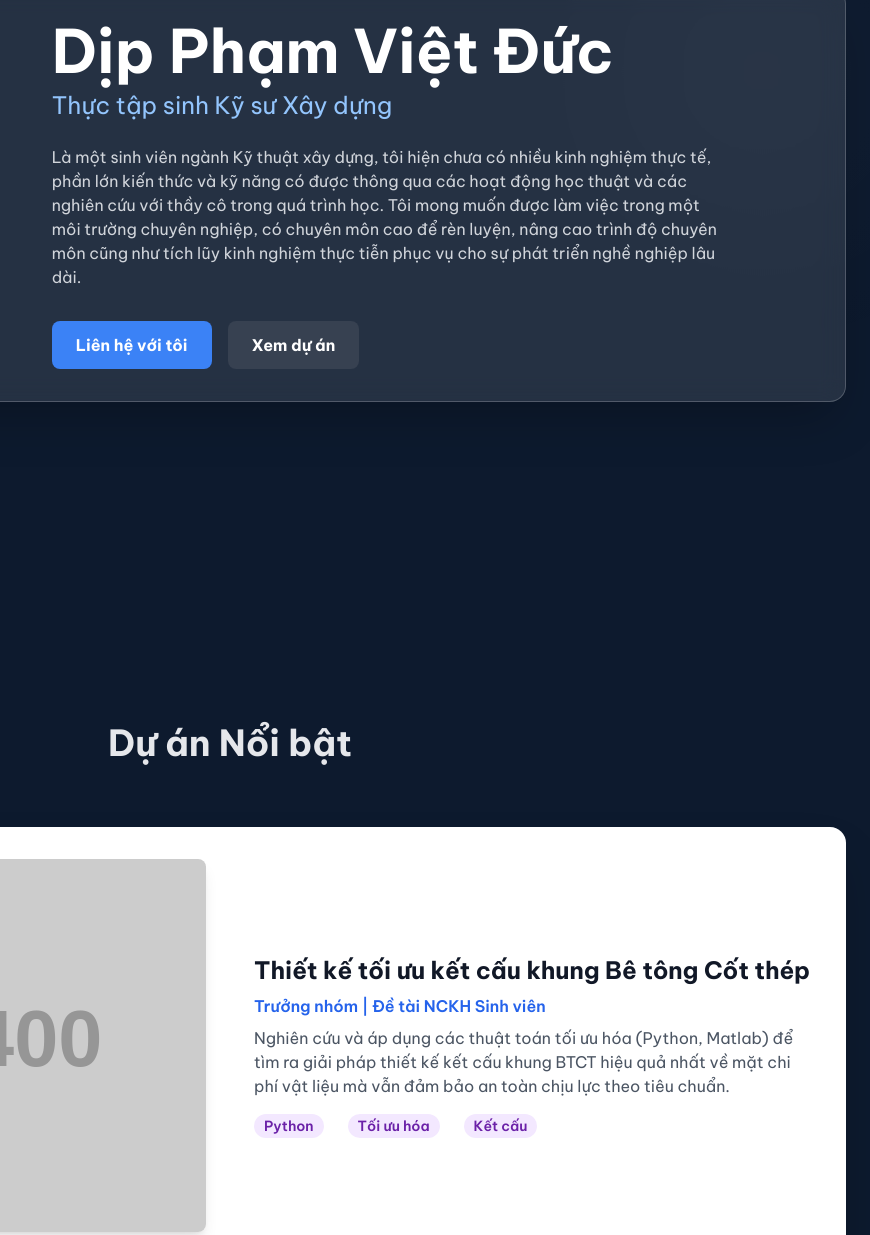
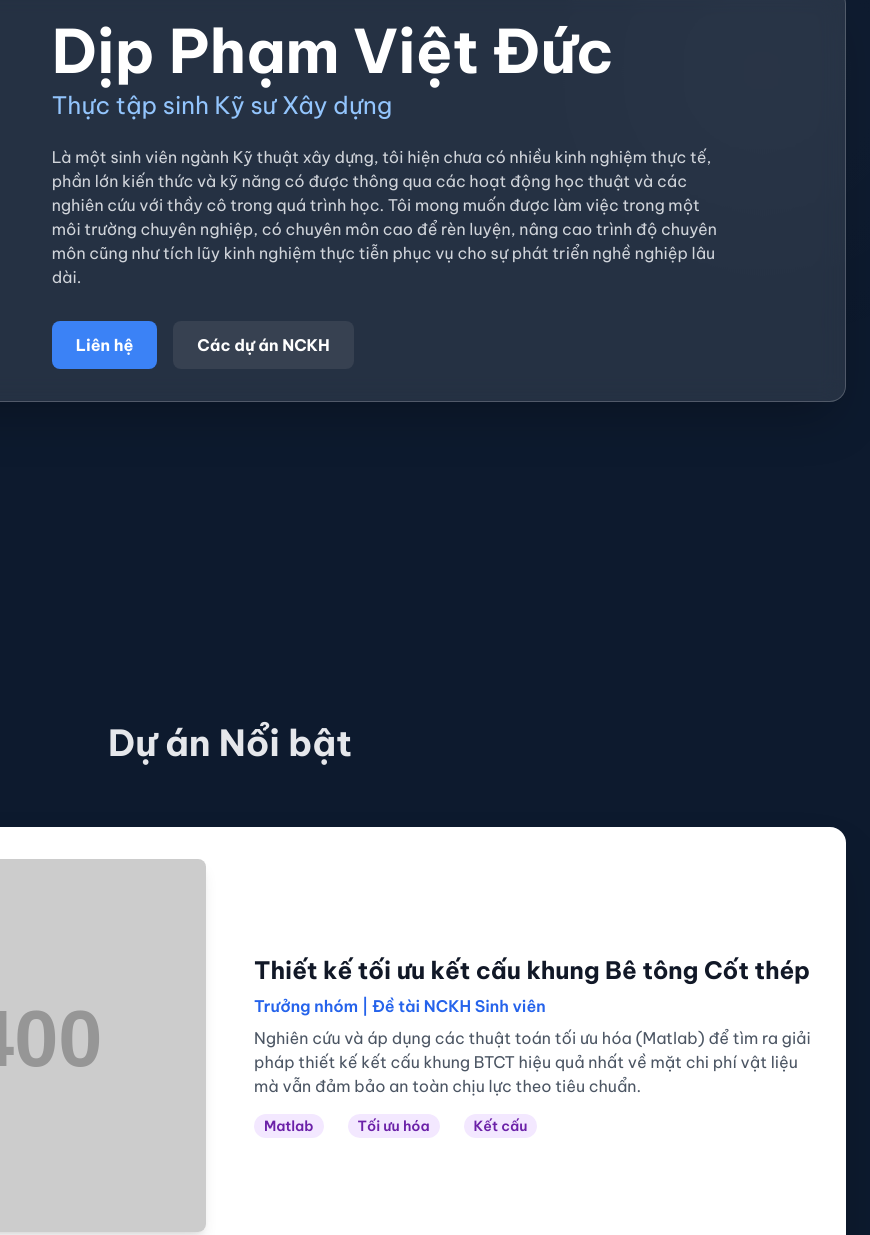
Before and after one commit to DipPhamVietDuc/Dipphamvietduc_Profile, a plain HTML site: page index.html in a window 1280 px wide. Shown: the part 349-1584 px from the top of the page, 410-1280 px from the left. Drawn offline with nearby package versions, Linux system fonts and the light colour scheme; placeholder pictures from the web are drawn by us.

Commit message:
Update index.html

```diff
--- a/index.html
+++ b/index.html
@@ -86,7 +86,7 @@
     <!-- Header and Navigation -->
     <header class="bg-white/5 backdrop-blur-lg sticky top-0 z-40">
         <nav class="container mx-auto px-6 py-4 flex justify-between items-center">
-            <a href="#" class="text-2xl font-bold text-white">Việt Đức</a>
+            <a href="#" class="text-2xl font-bold text-white">Dịp Phạm Việt Đức</a>
             <div class="space-x-8 hidden md:flex">
                 <a href="#about" class="transition-colors duration-300">Giới thiệu</a>
                 <a href="#projects" class="transition-colors duration-300">Dự án</a>
@@ -129,8 +129,8 @@
                             Tôi mong muốn được làm việc trong một môi trường chuyên nghiệp, có chuyên môn cao để rèn luyện, nâng cao trình độ chuyên môn cũng như tích lũy kinh nghiệm thực tiễn phục vụ cho sự phát triển nghề nghiệp lâu dài.
                         </p>
                         <div class="mt-8 flex justify-center md:justify-start space-x-4">
-                             <a href="#contact" class="bg-blue-500 hover:bg-blue-600 text-white font-bold py-3 px-6 rounded-lg transition-transform transform hover:scale-105">Liên hệ với tôi</a>
-                             <a href="#projects" class="bg-gray-700 hover:bg-gray-600 text-white font-bold py-3 px-6 rounded-lg transition-transform transform hover:scale-105">Xem dự án</a>
+                             <a href="#contact" class="bg-blue-500 hover:bg-blue-600 text-white font-bold py-3 px-6 rounded-lg transition-transform transform hover:scale-105">Liên hệ</a>
+                             <a href="#projects" class="bg-gray-700 hover:bg-gray-600 text-white font-bold py-3 px-6 rounded-lg transition-transform transform hover:scale-105">Các dự án NCKH </a>
                         </div>
                     </div>
                 </div>
@@ -152,11 +152,11 @@
                         <h3 class="text-2xl font-bold text-gray-900">Thiết kế tối ưu kết cấu khung Bê tông Cốt thép</h3>
                         <p class="text-blue-600 font-semibold my-2">Trưởng nhóm | Đề tài NCKH Sinh viên</p>
                         <p class="text-gray-600">
-                            Nghiên cứu và áp dụng các thuật toán tối ưu hóa (Python, Matlab) để tìm ra giải pháp thiết kế kết cấu khung BTCT hiệu quả nhất về mặt chi phí vật liệu mà vẫn đảm bảo an toàn chịu lực theo tiêu chuẩn.
+                            Nghiên cứu và áp dụng các thuật toán tối ưu hóa (Matlab) để tìm ra giải pháp thiết kế kết cấu khung BTCT hiệu quả nhất về mặt chi phí vật liệu mà vẫn đảm bảo an toàn chịu lực theo tiêu chuẩn.
                         </p>
                         <div class="mt-4 flex items-center gap-4">
                             <span
-                                class="inline-block bg-purple-100 text-purple-800 text-sm font-semibold mr-2 px-2.5 py-0.5 rounded-full">Python</span>
+                                class="inline-block bg-purple-100 text-purple-800 text-sm font-semibold mr-2 px-2.5 py-0.5 rounded-full">Matlab</span>
                             <span
                                 class="inline-block bg-purple-100 text-purple-800 text-sm font-semibold mr-2 px-2.5 py-0.5 rounded-full">Tối ưu hóa</span>
                              <span
```
